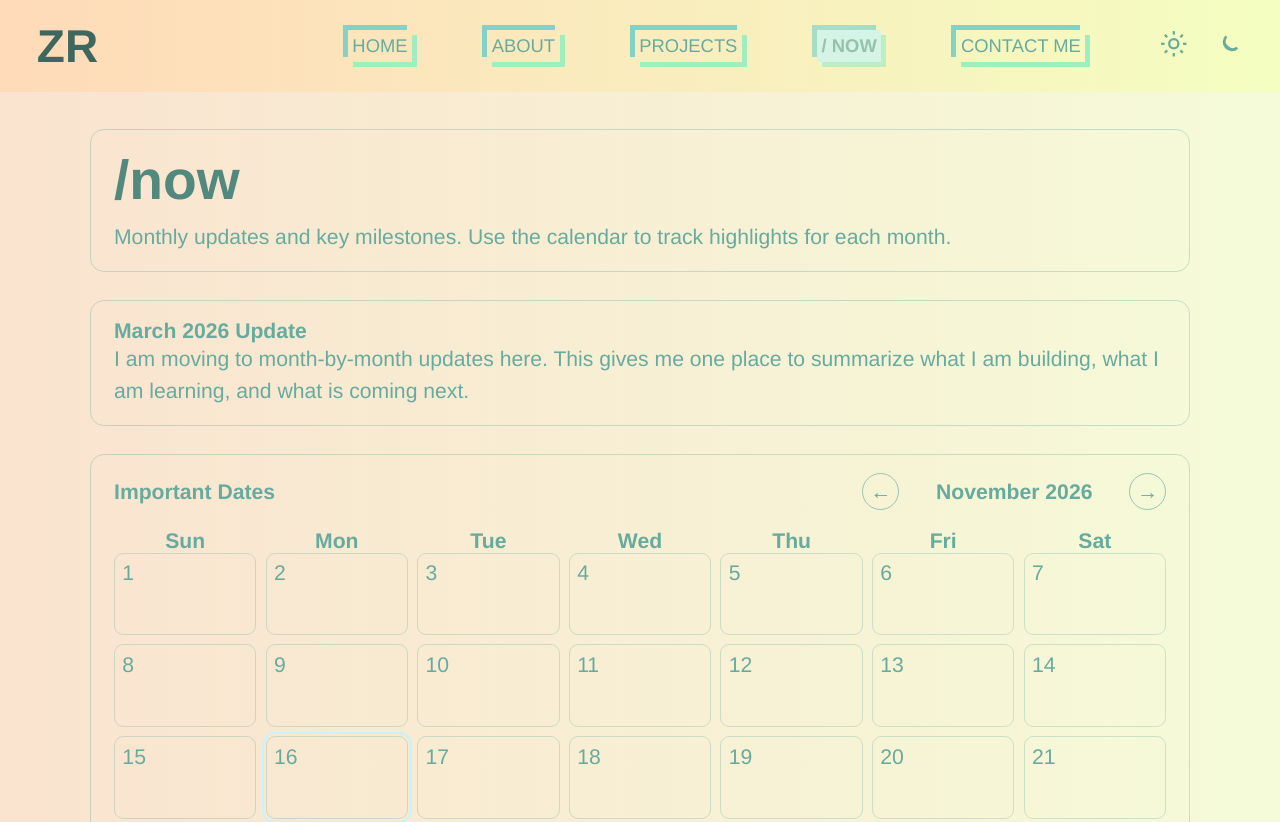
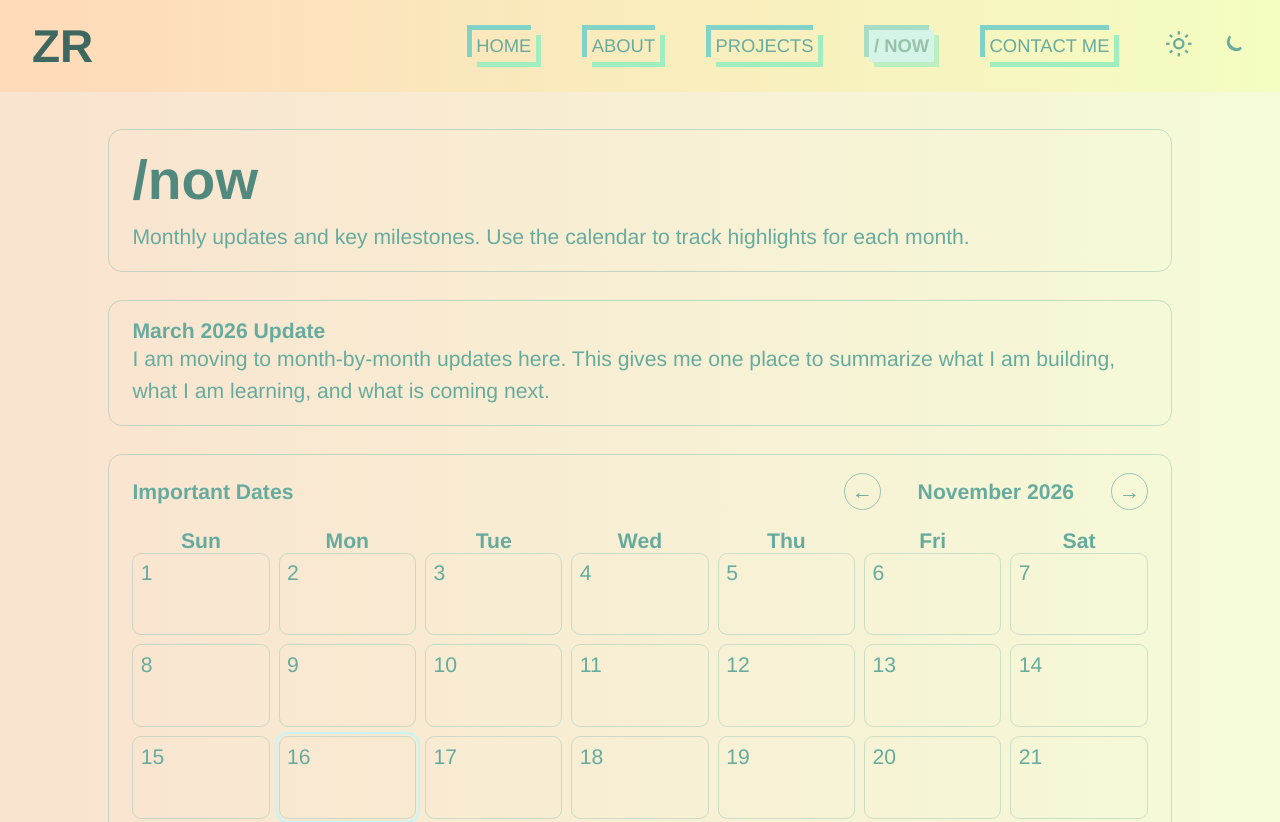
Before and after one commit to ZackRoland/portfolio, a plain HTML site: page src/pages/now.html in a window 1280 px wide. Shown: the top 822 px of the page. Drawn offline with Linux system fonts and the light colour scheme.

Commit message:
fixed horizontal scrolling issue

```diff
--- a/src/styles/main-styles.css
+++ b/src/styles/main-styles.css
@@ -28,9 +28,9 @@
     --nav-border-color-2:white;
     --nav-border-color:var(--nav-border-color-1);
 
-    --nav-gap:75px;
+    --nav-gap:clamp(1.5rem, 4vw, 4.6875rem);
     --nav-font-size:1rem;
-    --nav-padding:2rem;
+    --nav-padding:clamp(1rem, 2.5vw, 2rem);
     --page-highlight:var(--light-cyan);
 
     --theme-svg-color-1: white;
@@ -142,12 +142,18 @@
 }
 /* ========= Universal Tags ========= */
 * {
+    box-sizing: border-box;
     margin: 0;
     padding: 0;
     color:var(--base-text-color);
     font-family: Helvetica, Arial, sans-serif;
     font-size: clamp(1rem,calc(1rem + 0.4vw), 1.15rem);
 
+}
+
+*::before,
+*::after {
+    box-sizing: inherit;
 }
 
 .content-grid {
@@ -211,6 +217,8 @@ header menu, nav+button{
 header {
     display:flex;
     flex-direction: row;
+    width: 100%;
+    min-width: 0;
     height: var(--header-height);
     align-items: center;
 
@@ -219,9 +227,11 @@ header {
         text-transform: uppercase;
         padding:var(--nav-padding);
         flex:1;
+        min-width: 0;
     }
     ul {
         display:flex;
+        min-width: 0;
         list-style-type: none;
         align-items: center;
         justify-content: flex-start;
@@ -231,6 +241,7 @@ header {
         a {
             display:inline-flex;
             align-items: center;
+            white-space: nowrap;
             text-decoration: none;
             &:not(.logo a) {
                 box-shadow: var(--two-color-outline);
@@ -379,8 +390,9 @@ small {
 
 /*========== Sizing Adjustments for Nav Breakpoints========*/
 
+/* The compact menu is a mobile fallback; wider layouts retain the full nav. */
 @media (max-width: 760px){
-    header nav > ul a:not(.logo a){
+    header nav > ul > li:not(.logo){
         display: none;
     }
     header{
```
